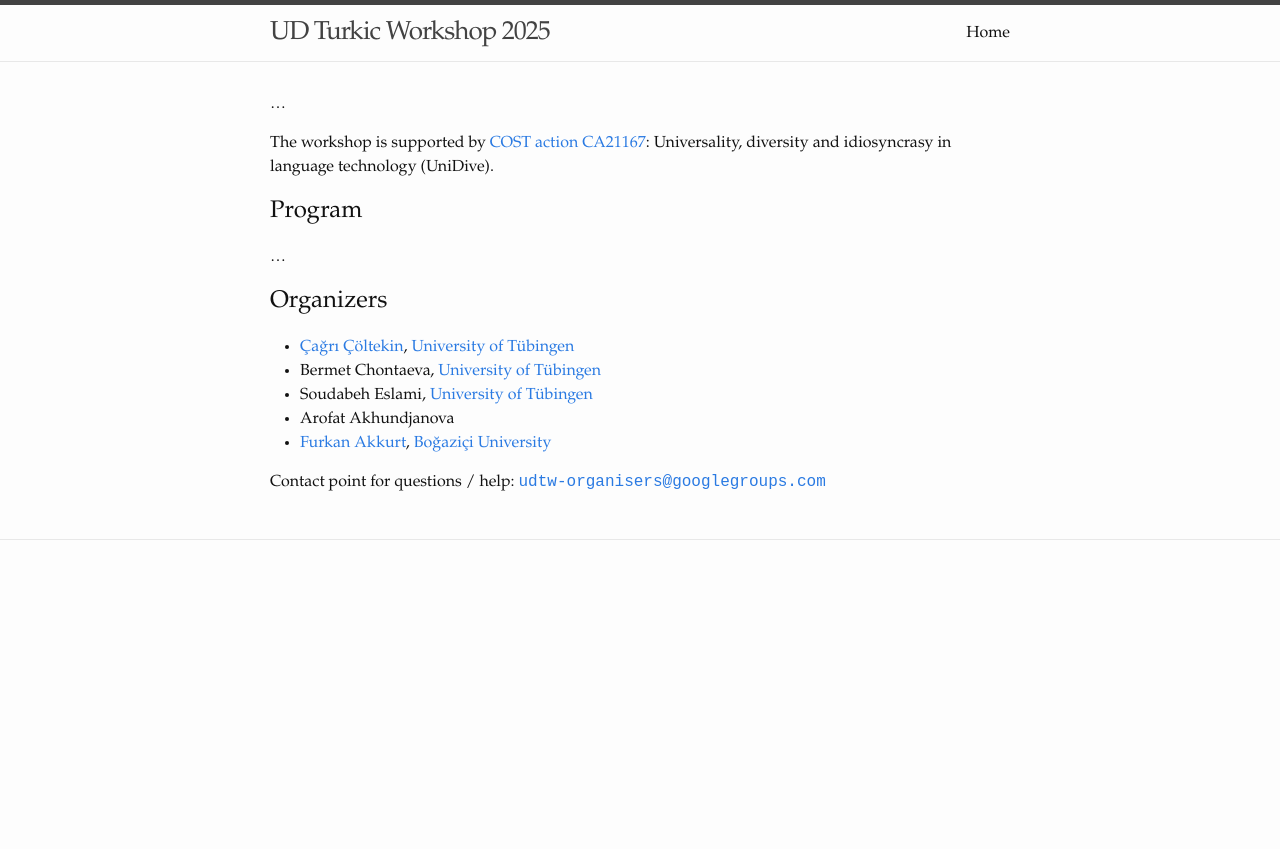
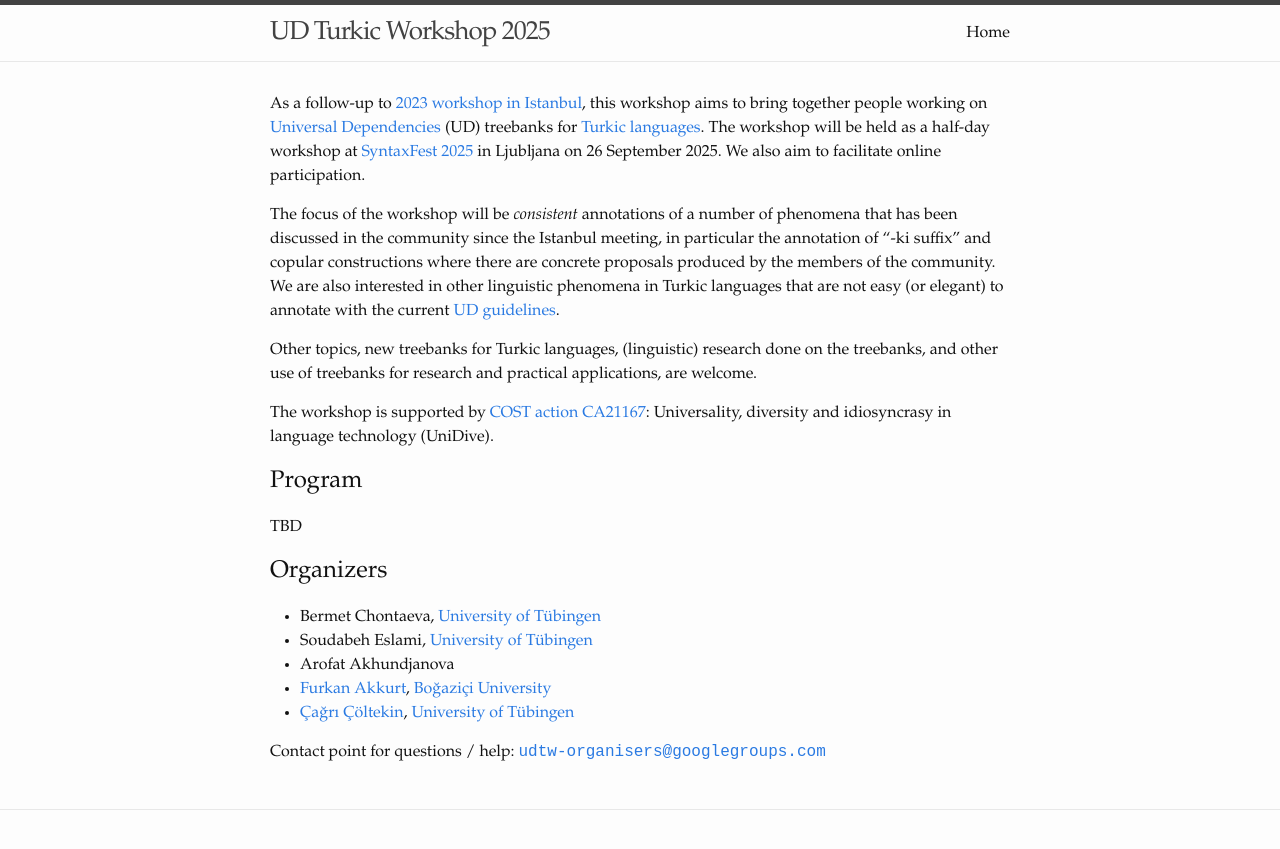
Before and after one commit to ud-turkic/udtw25, a Jekyll site: the page built from index.md, in a window 1280 px wide. Shown: the top 849 px of the page. Built offline with Jekyll 4.4.1, drawn with Linux system fonts in a browser that asks for light colours.

Commit message:
Copy some information from 2023 network.

```diff
--- a/index.md
+++ b/index.md
@@ -3,20 +3,43 @@ layout: default
 title: Home
 ---
 
-...
+As a follow-up to
+[2023 workshop in Istanbul](https://ud-turkic.github.io/udtw23/),
+this workshop aims to bring together people working on
+[Universal Dependencies](http://universaldependencies.github.io/docs/) (UD)
+treebanks
+for [Turkic languages](https://en.wikipedia.org/wiki/Turkic_languages).
+The workshop will be held as a half-day workshop
+at [SyntaxFest 2025](https://syntaxfest.github.io/syntaxfest25/)
+in Ljubljana on 26 September 2025.
+We also aim to facilitate online participation.
+
+The focus of the workshop will be _consistent_ annotations
+of a number of phenomena that has been discussed in the community
+since the Istanbul meeting,
+in particular the annotation of "-ki suffix"
+and copular constructions where there are concrete proposals
+produced by the members of the community.
+We are also interested in other linguistic phenomena in Turkic languages
+that are not easy (or elegant) to annotate with the current
+[UD guidelines](https://universaldependencies.org/guidelines.html).
+
+Other topics, new treebanks for Turkic languages,
+(linguistic) research done on the treebanks,
+and other use of treebanks for research and practical applications, are welcome.
 
 The workshop is supported by [COST action CA21167](https://www.cost.eu/actions/CA21167/): Universality, diversity and idiosyncrasy in language technology (UniDive).
 
 ## Program
 
-...
+TBD
 
 ## Organizers
 
-- [Çağrı Çöltekin](http://coltekin.net/cagri/), [University of Tübingen](https://uni-tuebingen.de/en/)
 - Bermet Chontaeva, [University of Tübingen](https://uni-tuebingen.de/en/)
 - Soudabeh Eslami, [University of Tübingen](https://uni-tuebingen.de/en/)
 - Arofat Akhundjanova
 - [Furkan Akkurt](https://furkanakkurt1335.github.io/), [Boğaziçi University](https://bogazici.edu.tr/)
+- [Çağrı Çöltekin](http://coltekin.net/cagri/), [University of Tübingen](https://uni-tuebingen.de/en/)
 
 Contact point for questions / help: <tt>[udtw-organisers@googlegroups.com](mailto:udtw-organisers@googlegroups.com)</tt>
```
